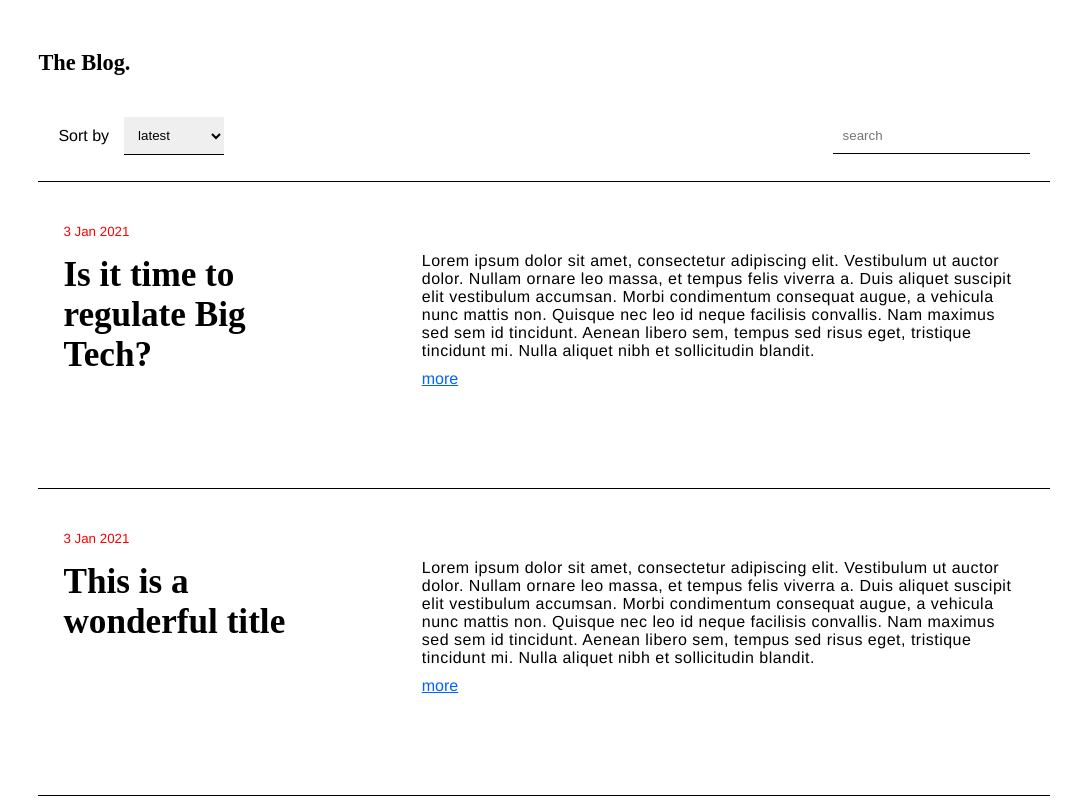
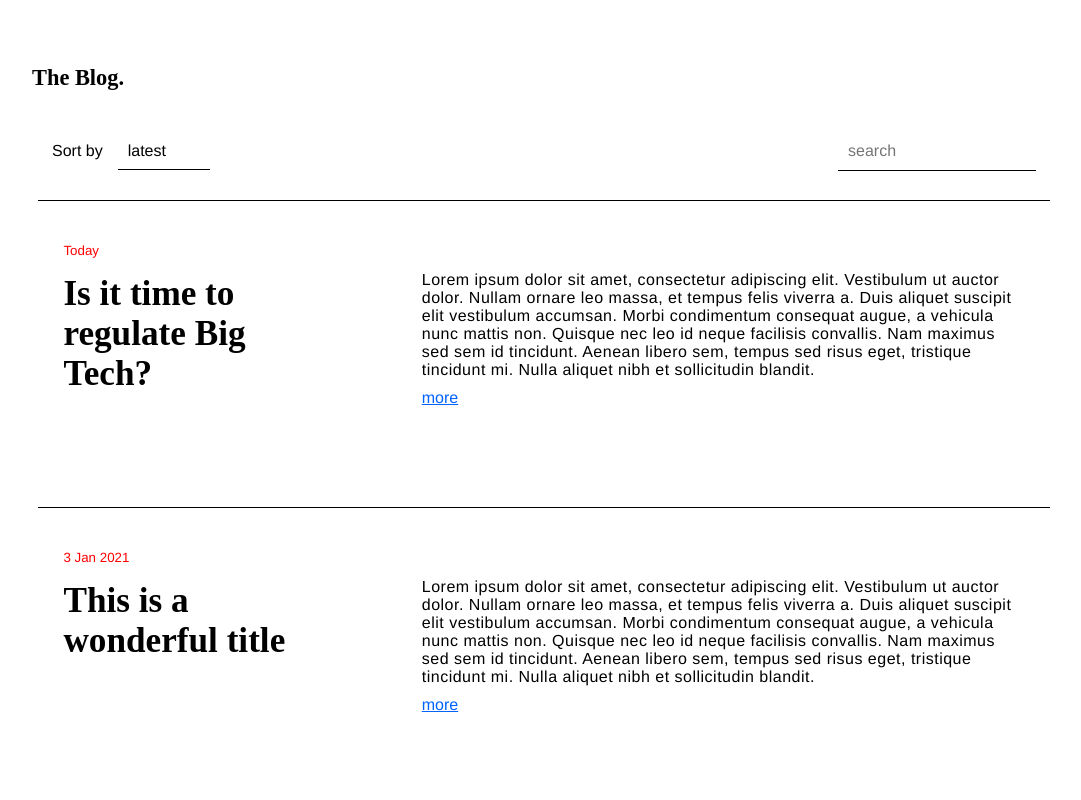
Before and after one commit to emanuelchristo/the-blog, a Svelte app: page / in a window 1280 px wide. Shown: the top 800 px of the page, without its empty margins (96-1177 px from the left). Built offline with nearby package versions, Linux system fonts and the light colour scheme.

Commit message:
Added scroll down to load new post feature, made the header fixed

```diff
--- a/src/App.svelte
+++ b/src/App.svelte
@@ -1,24 +1,51 @@
 <script>
-    import PostCard from './PostCard.svelte'
+    import PostCard from "./PostCard.svelte";
+    import Loader from "./Loader.svelte";
 
-    let bdy = "Lorem ipsum dolor sit amet, consectetur adipiscing elit. Vestibulum ut auctor dolor. Nullam ornare leo massa, et tempus felis viverra a. Duis aliquet suscipit elit vestibulum accumsan. Morbi condimentum consequat augue, a vehicula nunc mattis non. Quisque nec leo id neque facilisis convallis. Nam maximus sed sem id tincidunt. Aenean libero sem, tempus sed risus eget, tristique tincidunt mi. Nulla aliquet nibh et sollicitudin blandit."
+    let bdy =
+        "Lorem ipsum dolor sit amet, consectetur adipiscing elit. Vestibulum ut auctor dolor. Nullam ornare leo massa, et tempus felis viverra a. Duis aliquet suscipit elit vestibulum accumsan. Morbi condimentum consequat augue, a vehicula nunc mattis non. Quisque nec leo id neque facilisis convallis. Nam maximus sed sem id tincidunt. Aenean libero sem, tempus sed risus eget, tristique tincidunt mi. Nulla aliquet nibh et sollicitudin blandit.";
     let blogPosts = [
         {
             title: "Is it time to regulate Big Tech?",
             body: bdy,
-            date: "3 Jan 2021"
+            date: "Today",
         },
         {
             title: "This is a wonderful title",
             body: bdy,
-            date: "3 Jan 2021"
+            date: "3 Jan 2021",
         },
         {
             title: "Yet another title",
             body: bdy,
-            date: "3 Feb 2021"
+            date: "3 Feb 2021",
+        },
+    ];
+
+    const reachedBottom = () => {
+        let windowRelativeBottom = document.documentElement.getBoundingClientRect()
+            .bottom;
+        if (windowRelativeBottom < document.documentElement.clientHeight + 200)
+            loadPosts();
+    };
+
+    let loadingPosts = false;
+
+    function loadPosts() {
+        if(!loadingPosts) {
+            loadingPosts = true
+            for (let i = 0; i < 5; i++) {
+            blogPosts = [...blogPosts, {
+                title: "Is it time to regulate Big Tech?",
+                body: bdy,
+                date: "Today",
+            }];
+            loadingPosts = false;
+            }
         }
-    ]
+    }
+
+    window.onscroll = reachedBottom;
 </script>
 
 <header>
@@ -42,17 +69,35 @@
 
 <main>
     <div class="container">
-       {#each blogPosts as post}
+        {#each blogPosts as post}
             <PostCard title={post.title} body={post.body} date={post.date} />
-       {/each}
+        {/each}
     </div>
 </main>
 
-<footer></footer>
+<footer>
+    <div class="loader-wrapper">
+        <Loader />
+    </div>
+</footer>
 
 <style>
+    header .container {
+        position: fixed;
+        top: 0;
+        right: 0;
+        left: 0;
+        background-color: #fff;
+    }
+
+    main .container{
+        margin-top: 200px;
+        border-top: 1px solid #000;
+
+    }
+
     h1 {
-        margin-top: 50px;
+        padding-top: 50px;
         font-family: Rockwell;
         font-size: 1.4em;
     }
@@ -67,7 +112,6 @@
         justify-content: space-between;
         align-items: center;
         padding: 20px;
-        border-bottom: 1px solid #000;
     }
 
     .sortby-container {
@@ -77,6 +121,7 @@
     }
 
     select {
+        all: unset;
         border: none;
         padding: 10px;
         border-bottom: 1px solid #000;
@@ -84,8 +129,17 @@
     }
 
     input {
+        all: unset;
         border: none;
         padding: 10px;
         border-bottom: 1px solid #000;
     }
+
+    .loader-wrapper {
+        width: 100%;
+        display: flex;
+        align-items: center;
+        justify-content: center;
+        padding: 30px 0;
+    }
 </style>
--- /dev/null
+++ b/src/Loader.svelte
@@ -0,0 +1,42 @@
+<script>
+</script>
+
+<div class="lds-ripple">
+    <div />
+    <div />
+</div>
+
+<style>
+    .lds-ripple {
+        display: inline-block;
+        position: relative;
+        width: 80px;
+        height: 80px;
+    }
+    .lds-ripple div {
+        position: absolute;
+        border: 4px solid #ff0000;
+        opacity: 1;
+        border-radius: 50%;
+        animation: lds-ripple 1s cubic-bezier(0, 0.2, 0.8, 1) infinite;
+    }
+    .lds-ripple div:nth-child(2) {
+        animation-delay: -0.5s;
+    }
+    @keyframes lds-ripple {
+        0% {
+            top: 36px;
+            left: 36px;
+            width: 0;
+            height: 0;
+            opacity: 1;
+        }
+        100% {
+            top: 0px;
+            left: 0px;
+            width: 72px;
+            height: 72px;
+            opacity: 0;
+        }
+    }
+</style>
```
